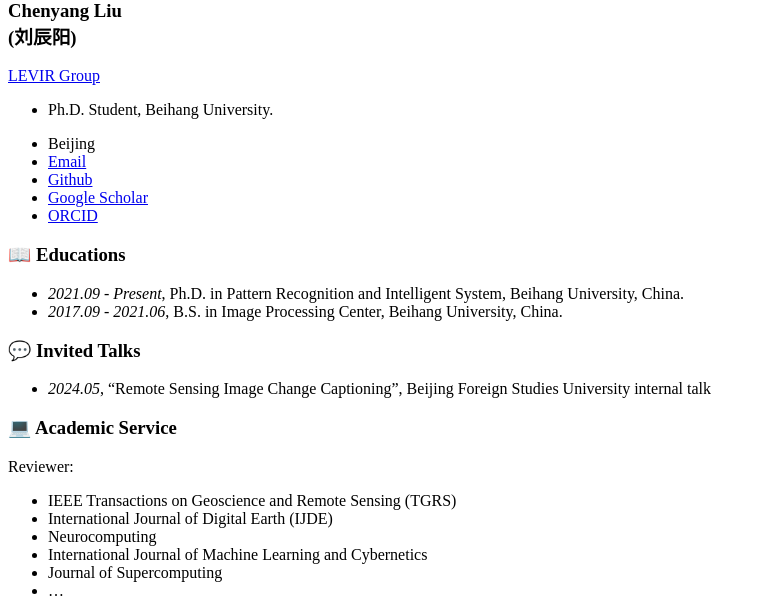
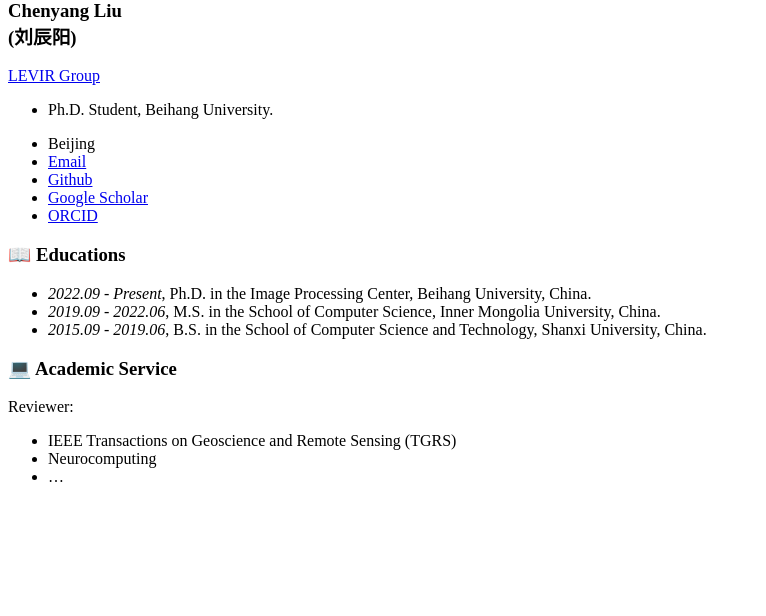
Before and after one commit to zmoka-zht/zmoka-zht.github.io, a Jekyll site: the page built from _pages/includes/others.md, in a window 1280 px wide. Shown: the part 489-1105 px from the top of the page, without its empty margins (0-766 px from the left). Built offline with Jekyll 4.4.1, drawn with Linux system fonts in a browser that asks for light colours; our own code applies the rules of GitHub Pages for plain Markdown files; after the commit the page ends 991 px from its top, so only the background shows below that.

Commit message:
Update others.md

```diff
--- a/_pages/includes/others.md
+++ b/_pages/includes/others.md
@@ -1,15 +1,10 @@
 # 📖 Educations
-- *2021.09 - Present*, Ph.D. in Pattern Recognition and Intelligent System, Beihang University, China.
-- *2017.09 - 2021.06*, B.S. in Image Processing Center, Beihang University, China.
-
-# 💬 Invited Talks
-- *2024.05*, "Remote Sensing Image Change Captioning", Beijing Foreign Studies University internal talk
+- *2022.09 - Present*, Ph.D. in the Image Processing Center, Beihang University, China.
+- *2019.09 - 2022.06*, M.S. in the School of Computer Science, Inner Mongolia University, China.
+- *2015.09 - 2019.06*, B.S. in the School of Computer Science and Technology, Shanxi University, China.
 
 # 💻 Academic Service
 Reviewer:
 - IEEE Transactions on Geoscience and Remote Sensing (TGRS)
-- International Journal of Digital Earth (IJDE)
 - Neurocomputing
-- International Journal of Machine Learning and Cybernetics
-- Journal of Supercomputing
 - ...
```
